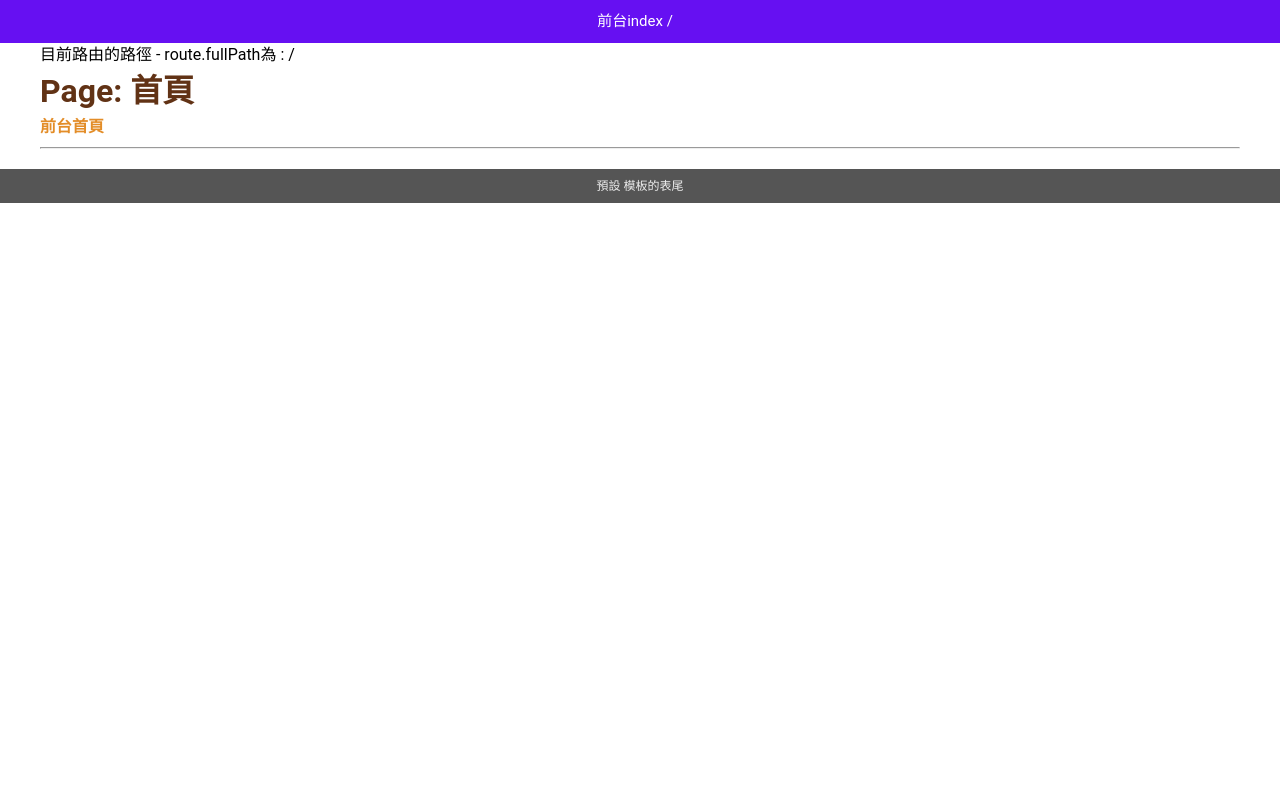
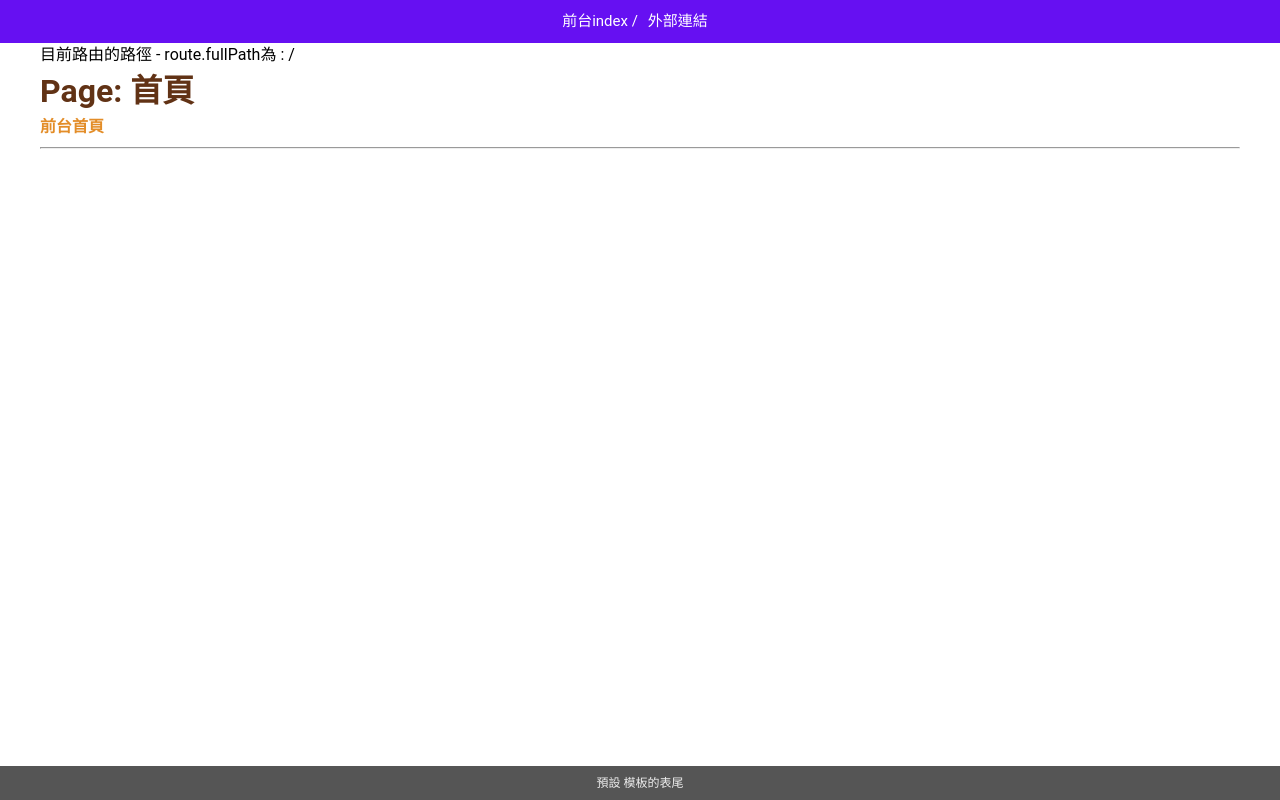
Before and after one commit to hungcurry/Nuxt-Livecourse, a Nuxt app: page / in a window 1280 px wide. Built offline with nearby package versions, Linux system fonts and the light colour scheme; what v-calendar would draw is missing.

Commit message:
add style

```diff
--- a/src/components/Default/Header.vue
+++ b/src/components/Default/Header.vue
@@ -31,9 +31,7 @@ const menuList: TMenuItem[] = [
           <p>{{ item.label }} /</p>
         </NuxtLink>
         <!-- 外部連結 使用 target="_blank" external -->
-        <!-- <NuxtLink to="https://thecodingpro.com/courses/nuxt3" target="_blank" external>
-          Nuxt 3 高效入門全攻略
-        </NuxtLink> -->
+        <NuxtLink to="https://thecodingpro.com/courses/nuxt3" target="_blank" external> 外部連結 </NuxtLink>
       </nav>
     </header>
   </div>
--- a/src/layouts/default.vue
+++ b/src/layouts/default.vue
@@ -11,12 +11,12 @@
 </template>
 
 <style scoped lang="scss">
-// .template {
-//   display: flex;
-//   flex-direction: column;
-//   min-height: 100vh;
-// }
-// .content {
-//   flex-grow: 1;
-// }
+.template {
+  display: flex;
+  flex-direction: column;
+  min-height: 100vh;
+}
+.content {
+  flex-grow: 1;
+}
 </style>
```
